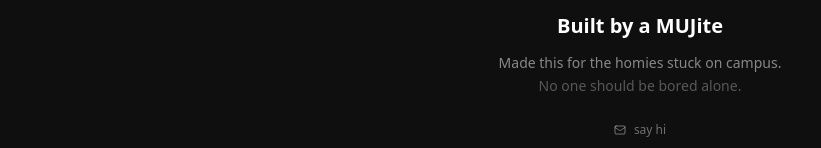
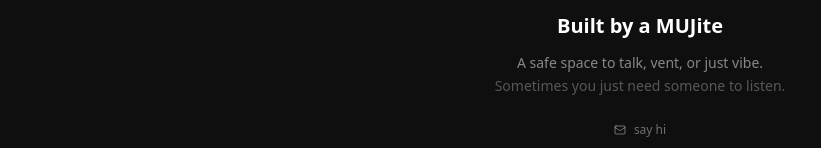
Before and after one commit to pranav172/stayBack, a Next.js app: page /about in a window 1280 px wide. Shown: the part 355-503 px from the top of the page, without its empty margins (0-821 px from the left). Built offline with nearby package versions, Linux system fonts and the light colour scheme.

Commit message:
Updated About page messaging - inclusive for all

```diff
--- a/app/about/page.tsx
+++ b/app/about/page.tsx
@@ -17,9 +17,9 @@ export default function AboutPage() {
                 <h1 className="text-xl font-bold">Built by a MUJite</h1>
 
                 <p className="text-white/50 text-sm mt-3 leading-relaxed">
-                    Made this for the homies stuck on campus.
+                    A safe space to talk, vent, or just vibe.
                     <br />
-                    <span className="text-white/30">No one should be bored alone.</span>
+                    <span className="text-white/30">Sometimes you just need someone to listen.</span>
                 </p>
 
                 <a
```
